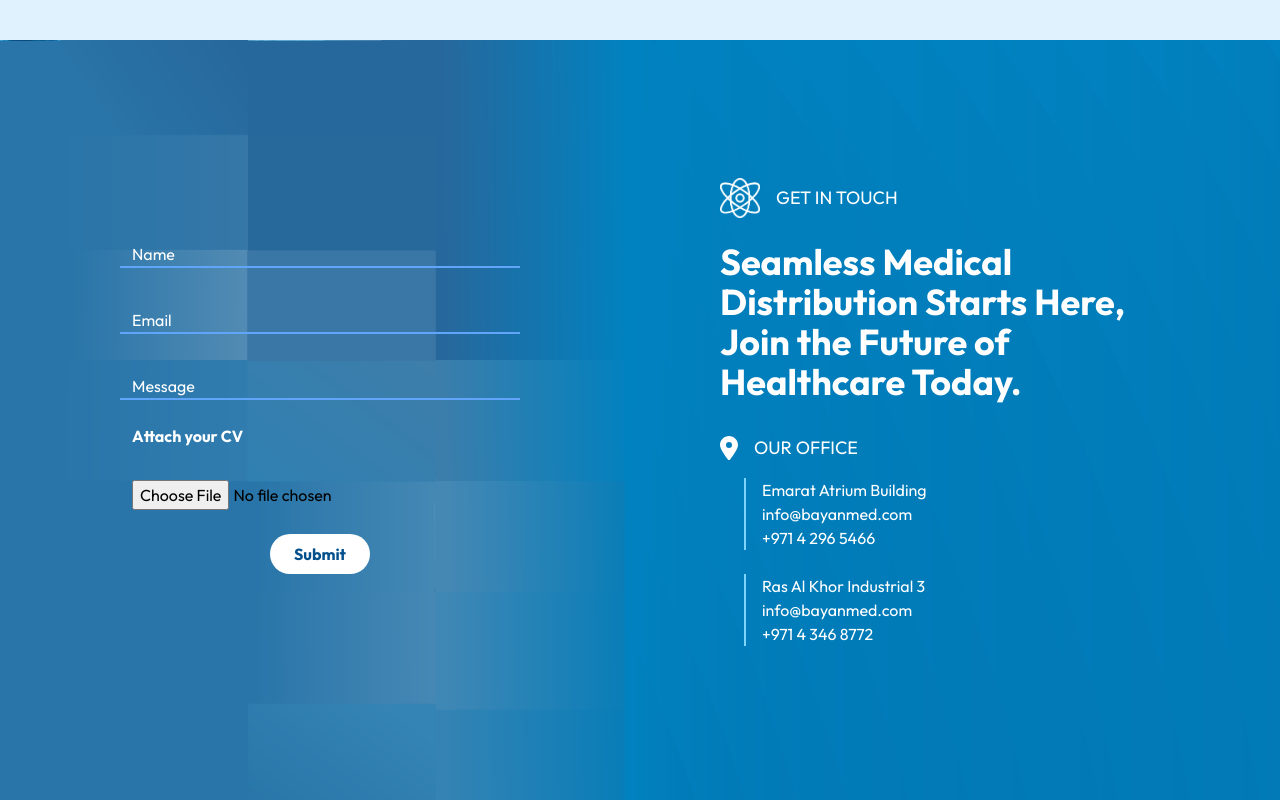
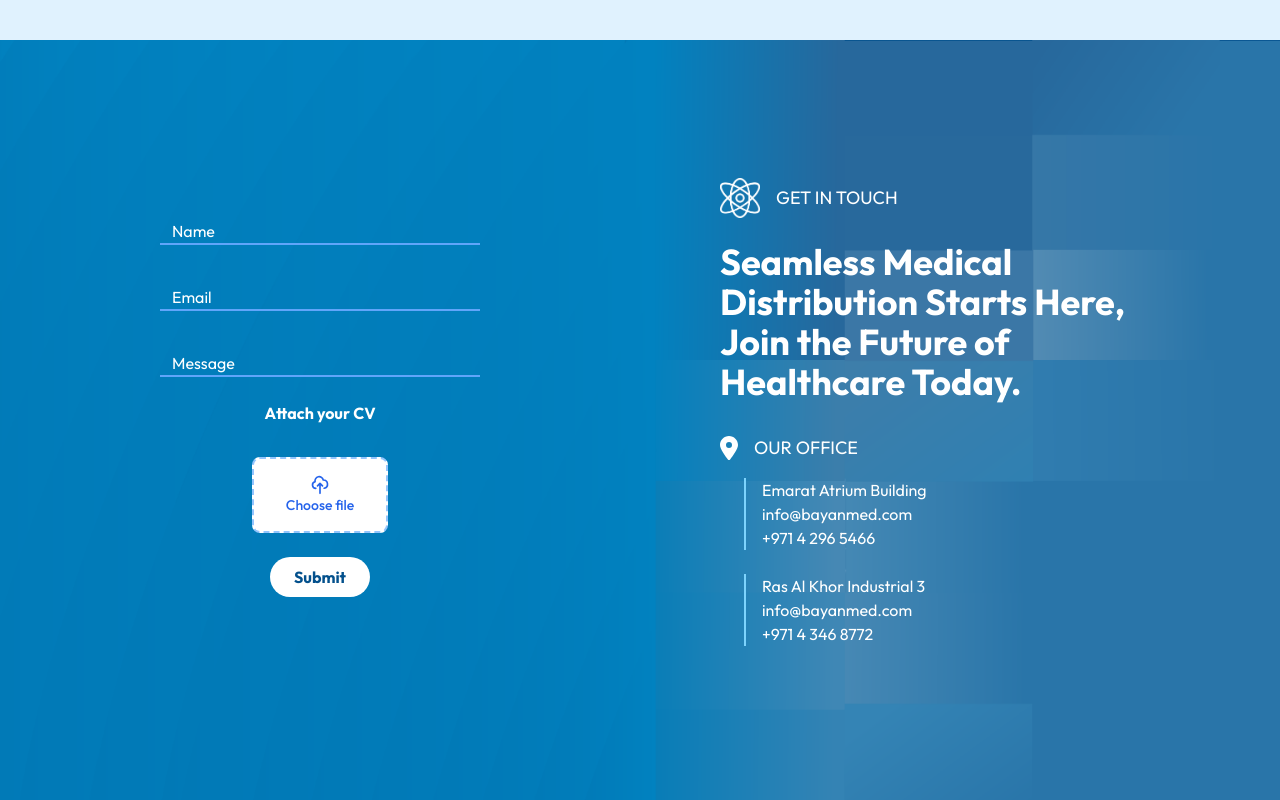
Before and after one commit to bass3fas/bayan-website, a Next.js app: page / in a window 1280 px wide. Shown: the part 2360-3160 px from the top of the page. Built offline with nearby package versions, Linux system fonts and the light colour scheme.

Commit message:
design file upload

```diff
--- a/components/Contact.tsx
+++ b/components/Contact.tsx
@@ -69,10 +69,10 @@ export default function Contact() {
             {status.message}
           </p>
         )}
-        <form onSubmit={handleSubmit} className="space-y-6 p-10 mb-20">
+        <form onSubmit={handleSubmit} className="space-y-6 p-20 mb-20">
           {/* Input Fields */}
           {["name", "email", "message"].map((field) => (
-            <div key={field} className="relative mb-4">
+            <div key={field} className="relative mb-6">
               <input
                 type={field === "email" ? "email" : field === "message" ? "text" : "text"}
                 id={field}
@@ -93,13 +93,13 @@ export default function Contact() {
           ))}
 
           {/* Attach CV */}
-          <div className="flex flex-col items-start px-3">
+          <div className="flex flex-col items-center px-3 mb-8">
             <h3 className="text-white font-bold mb-8">Attach your CV</h3>
             <FileUploader onFileUpload={handleFileUpload} />
           </div>
 
           {/* Submit Button */}
-          <div className="flex justify-center mt-4">
+          <div className="flex justify-center mt-6">
             <button
               type="submit"
               className="px-6 py-2 bg-white text-[#03508C] font-bold rounded-full hover:bg-blue-400 focus:outline-none focus:ring-2 focus:ring-[#03508C]"
--- a/components/FileUploader.tsx
+++ b/components/FileUploader.tsx
@@ -68,44 +68,70 @@ export default function FileUploader({ onFileUpload }: FileUploaderProps) {
   }
 
   return (
-    <div className="space-y-2">
-      <input type="file" onChange={handleFileChange} />
+    <div className="space-y-4">
+      {/* Custom file input label */}
+      <label className="flex flex-col items-center px-8 py-4 bg-white text-blue-600 rounded-lg border-2 border-dashed border-blue-300 cursor-pointer hover:bg-blue-50 transition-colors">
+        <svg
+          xmlns="http://www.w3.org/2000/svg"
+          className="w-5 h-5"
+          fill="none"
+          viewBox="0 0 24 24"
+          stroke="currentColor"
+        >
+          <path
+            strokeLinecap="round"
+            strokeLinejoin="round"
+            strokeWidth={2}
+            d="M7 16a4 4 0 01-.88-7.903A5 5 0 1115.9 6L16 6a5 5 0 011 9.9M15 13l-3-3m0 0l-3 3m3-3v12"
+          />
+        </svg>
+        <span className="text-sm font-medium">Choose file</span>
+        <input
+          type="file"
+          onChange={handleFileChange}
+          className="hidden"
+        />
+      </label>
 
       {file && (
-        <div className="mb-4 text-sm">
+        <div className="mb-4 text-sm text-gray-300">
           <p>
-            {file.name} {(file.size / 1024).toFixed(2)} KB {file.type}
+            {file.name} {(file.size / 1024).toFixed(2)} KB
           </p>
         </div>
       )}
 
+      {/* Upload Progress Section - Now properly included */}
       {status === 'uploading' && (
         <div className="space-y-2">
           <div className="h-2.5 w-full rounded-full bg-gray-200">
             <div
-              className="h-2.5 rounded-full bg-blue-600 transition-all duration-300"
+              className="h-2.5 rounded-full bg-blue-300 transition-all"
               style={{ width: `${uploadProgress}%` }}
             ></div>
           </div>
-          <p className="text-sm text-gray-600">{uploadProgress}% uploaded</p>
+          <p className="text-sm text-gray-300 text-center">
+            {uploadProgress}% uploaded
+          </p>
         </div>
       )}
 
+      {/* Upload button */}
       {file && status !== 'uploading' && (
         <button
           onClick={handleFileUpload}
-          className="w-1/5 px-2 py-2 bg-green-400 text-white text-xs rounded-md shadow-md hover:bg-green-300 focus:outline-none focus:ring-2 focus:ring-blue-400 focus:ring-opacity-75"
+          className="w-full px-4 py-2 bg-blue-300 text-white text-sm font-medium rounded-md hover:bg-blue-700 transition-colors focus:outline-none focus:ring-2 focus:ring-blue-500 focus:ring-offset-2"
         >
-          Upload
+          Upload File
         </button>
       )}
 
       {status === 'success' && (
-        <p className="text-sm text-green-600">File uploaded successfully!</p>
+        <p className="text-sm text-green-300">File uploaded successfully!</p>
       )}
 
       {status === 'error' && (
-        <p className="text-sm text-red-600">Failed to upload file.</p>
+        <p className="text-sm text-red-300">Failed to upload file.</p>
       )}
     </div>
   );
--- a/components/ViolationReport.tsx
+++ b/components/ViolationReport.tsx
@@ -66,7 +66,7 @@ const ViolationReport = () => {
   }
 
   return (
-    <section className="relative p-5 mt-5" id="violation-report" style={{ backgroundImage: "url('/assets/images/violation.jpeg')" }}>
+    <section className="relative p-5" id="violation-report" style={{ backgroundImage: "url('/assets/images/violation.jpeg')" }}>
       <div className="bg-gray-100 shadow-lg p-8 max-w-3xl mx-auto mt-5 rounded-3xl">
         {isSubmitted ? (
           <div className="text-center">
```
Also changed, not shown: public/assets/images/contact-bayan.png.
